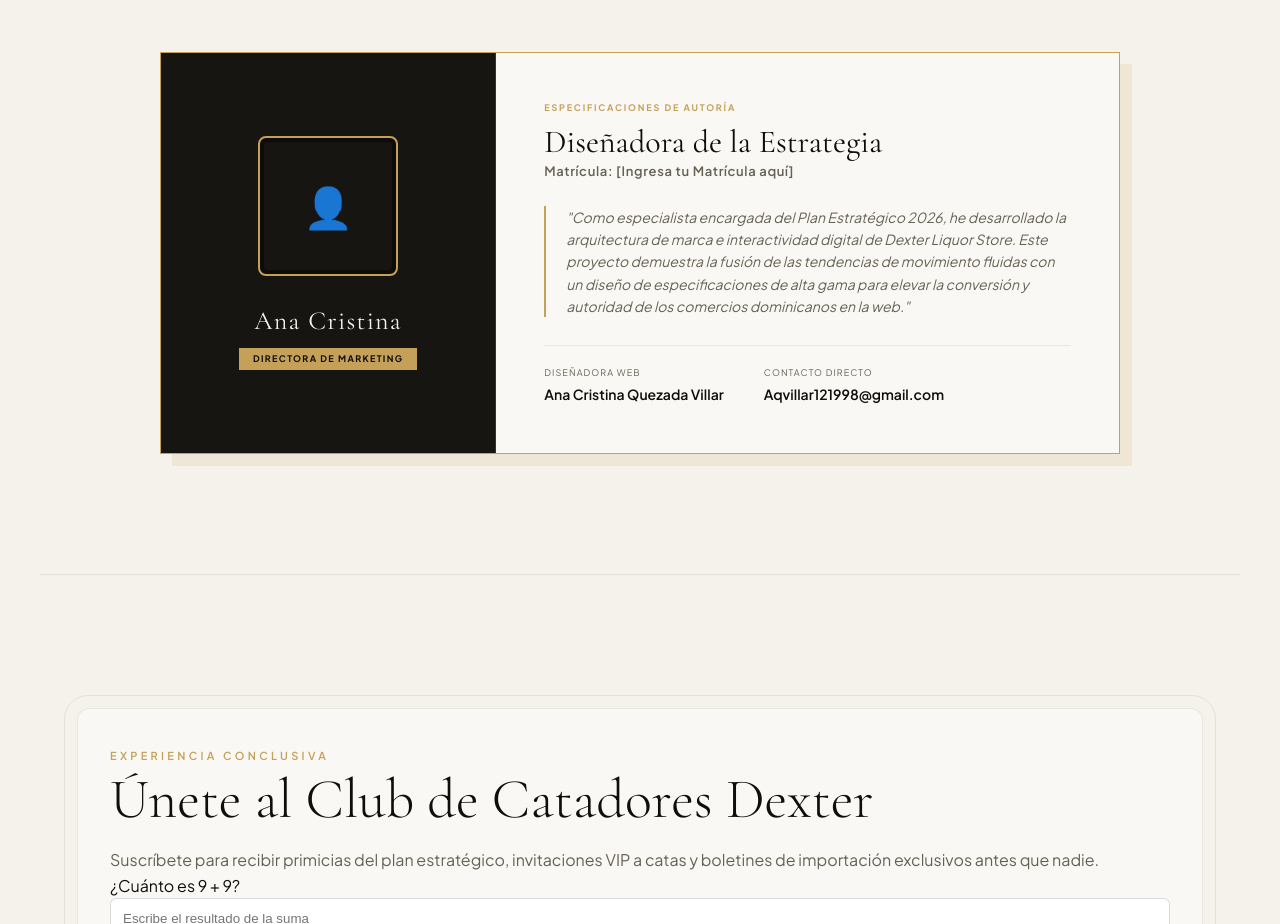
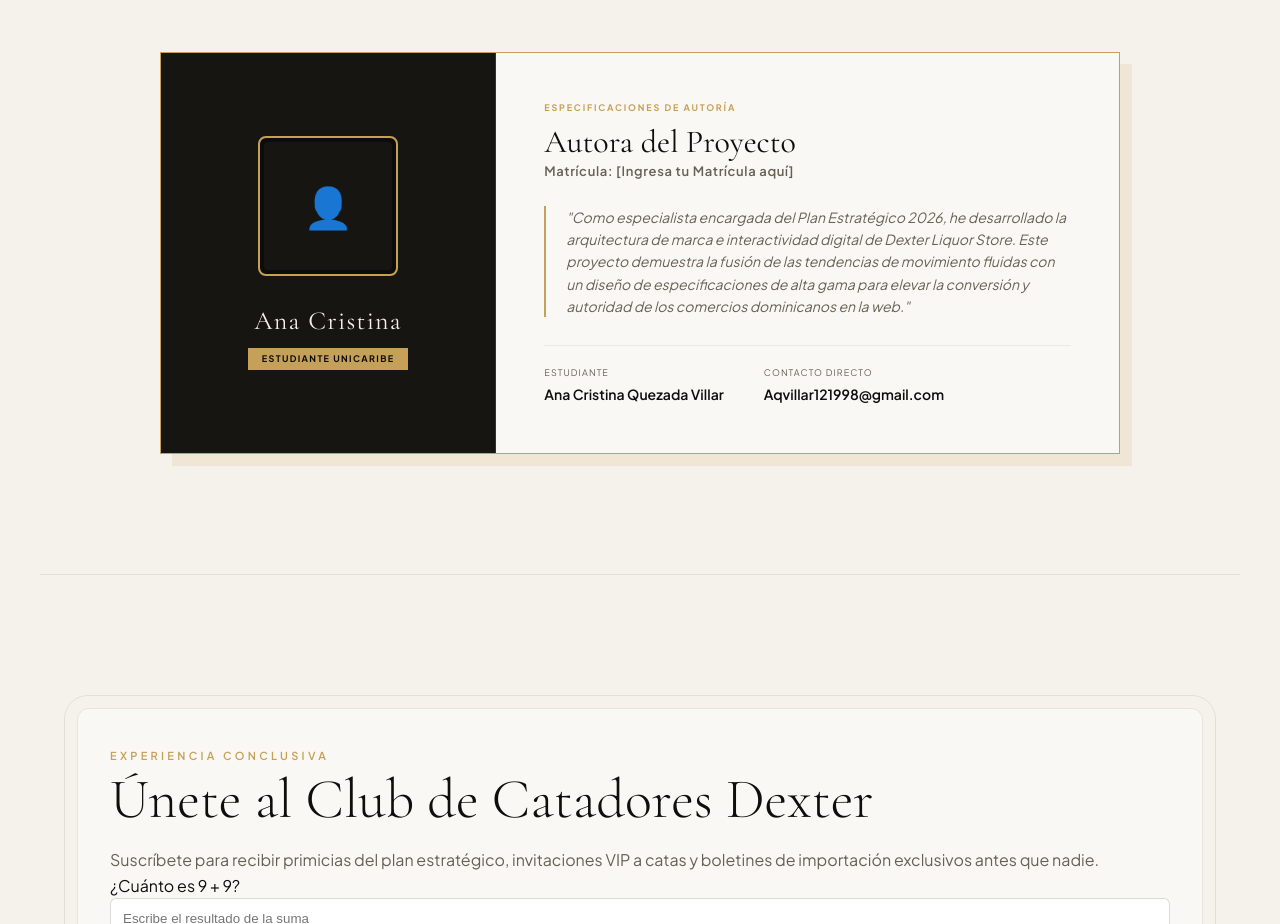
Before and after one commit to JosePinalesv2/DEXTER-LIQUOR-STORE, a website built with Vite: page index.html in a window 1280 px wide. Shown: the part 7920-8844 px from the top of the page. Built offline with nearby package versions, Linux system fonts and the light colour scheme; animation ran at ten frames a second.

Commit message:
chore: actualiza títulos y roles del perfil a 'Estudiante UNICARIBE' e 'Estudiante' según consigna

```diff
--- a/index.html
+++ b/index.html
@@ -500,13 +500,13 @@
                 </div>
               </div>
               <h4 class="jw-student-left-name">Ana Cristina</h4>
-              <span class="jw-student-badge-role">Directora de Marketing</span>
+              <span class="jw-student-badge-role">Estudiante UNICARIBE</span>
             </div>
 
             <!-- Right Pane: Warm Cream Editorial Panel (65% width) -->
             <div class="jw-student-right">
               <span class="jw-student-pretitle">ESPECIFICACIONES DE AUTORÍA</span>
-              <h3 class="jw-student-title">Diseñadora de la Estrategia</h3>
+              <h3 class="jw-student-title">Autora del Proyecto</h3>
               <p class="jw-student-id" id="student-id-placeholder">Matrícula: [Matrícula]</p>
 
               <div class="jw-student-bio-quote">
@@ -518,7 +518,7 @@
               <!-- Credentials (Word document specs) -->
               <div class="jw-student-credentials">
                 <div class="jw-credential-item">
-                  <span>Diseñadora Web</span>
+                  <span>Estudiante</span>
                   <p id="student-name-placeholder">[Cargando nombre...]</p>
                 </div>
                 <div class="jw-credential-item">
```
